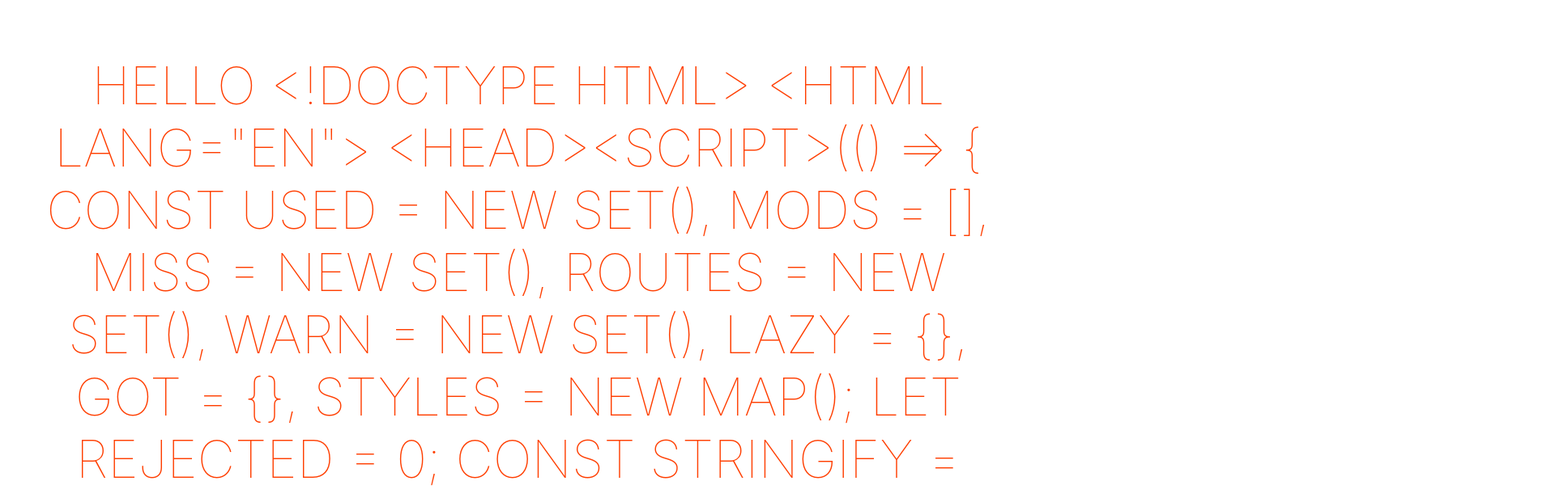
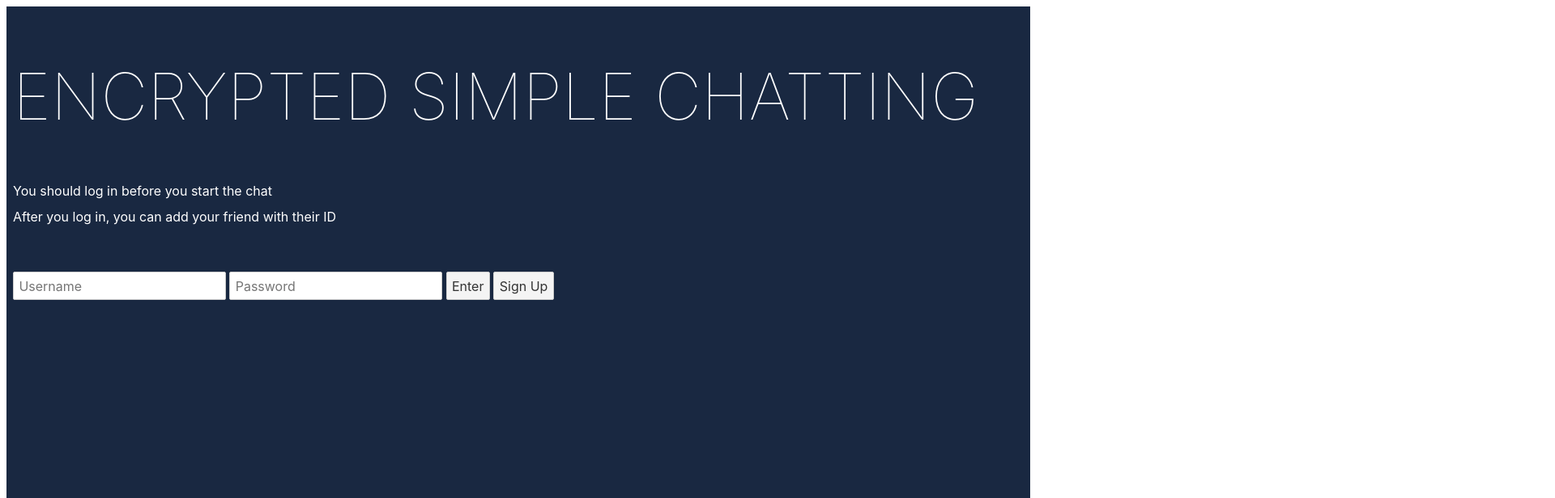
Before and after one commit to Jianriu/CS2413Group3_Project, a Svelte app in the folder vs-java-frontend/: page / in a window 1280 px wide. Shown: the top 616 px of the page at 81% size, 1920 px wide, since content can reach past the window. Built offline with nearby package versions, Linux system fonts and the light colour scheme.

Commit message:
basic form

```diff
--- a/vs-java-frontend/src/App.svelte
+++ b/vs-java-frontend/src/App.svelte
@@ -9,27 +9,55 @@
 
 	}
 	loadData();
+
+	window.onload = function(){
+		var username = "";
+         var password = "";
+
+		//login button process
+		("#logInBtn").on("click",function(){
+			var usernameValue = ("input[name='username']").val();
+            var passwordValue = ("input[name='password']").val();
+
+			//might be Encrypted and send to server
+			username = usernameValue;
+            password = passwordValue;
+
+			//socket.emit("userCheck",{username:usernameValue, password:passwordValue});
+		});
+
+		// after server confirm the validity, open the chat page
+
+		// signup Button process
+        ("#signUpBtn").on("click",function(){
+            ("#logInForm").css("display","none");   // hide the login form
+            //("#signUpForm").removeClass("signUpDisabled").addClass("signUpabled"); //open Signup form
+        });
+
+	}
 </script>
 
-<main>
-	<h1>Hello {name}!</h1>
-	<p>Visit the <a href="https://svelte.dev/tutorial">Svelte tutorial</a> to learn how to build Svelte apps.</p>
-</main>
 
 <style>
-	main {
-		text-align: center;
-		padding: 1em;
-		max-width: 240px;
-		margin: 0 auto;
+	body {
+		background-color: #192841
+
 	}
 
 	h1 {
-		color: #ff3e00;
+		color: white;
 		text-transform: uppercase;
-		font-size: 4em;
+		font-size: 5em;
 		font-weight: 100;
 	}
+
+	logInabled{
+        display: block;
+    }
+
+	signUpDisabled{
+        display:none;
+    }
 
 	@media (min-width: 640px) {
 		main {
@@ -37,3 +65,42 @@
 		}
 	}
 </style>
+
+<body>
+	<main>
+		<h1>Encrypted Simple Chatting</h1>
+		<p style='font-size:1em; line-height:200%; color: white;'>
+    		You should log in before you start the chat<br>
+    		After you log in, you can add your friend with their ID<br><br>
+    	</p>
+	</main>
+
+	<!--login-->
+	<logInabled style="margin-top: 20px;" id="logInForm">
+		<form style="form-horizontal">
+			<form-group>
+				<input type="text" name="username" class="form-control" maxlength="100" id="username" placeholder="Username">
+            	<input type="text" name="password" class="form-control" maxlength="100" id="password" placeholder="Password">
+            	<button class="btn btn-primary" id="logInBtn">Enter</button>
+            	<button class="btn btn-primary" id="signUpBtn">Sign Up</button>
+			</form-group>
+		</form>
+	</logInabled>
+
+	<!--signup-->
+	<signUpDisabled style="margin-top: 20px;" id="signUpForm">
+		<form style="form-horizontal">
+			<form-group>
+				<input type="text" name="fullname" class="form-control" maxlength="100" id="fullname" placeholder="Fullname">
+            	<input type="text" name="email" class="form-control" maxlength="200" id="email" placeholder="Email">
+            	<input type="text" name="username" class="form-control" maxlength="100" id="username" placeholder="Username">
+            	<input type="text" name="password" class="form-control" maxlength="100" id="password" placeholder="Password">
+            	<button class="btn btn-primary" id="ConfirmedBtn">Enter</button></form-group>
+		</form>
+	</signUpDisabled>
+
+
+
+
+
+</body>
```
